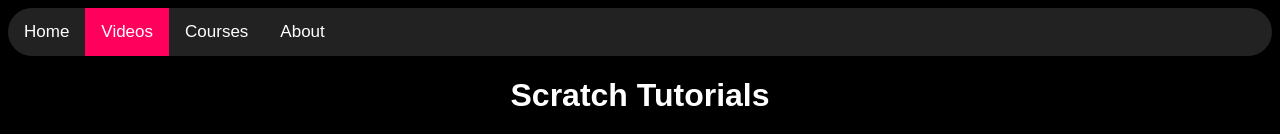
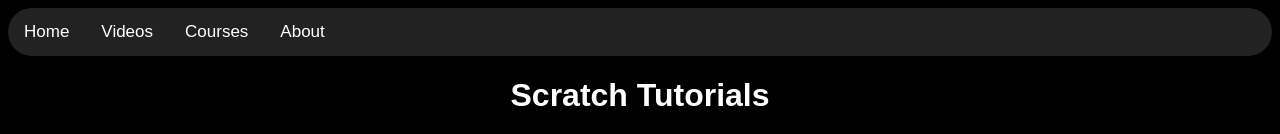
Before and after one commit to fath11/FathDev, a plain HTML site: page videos.html in a window 1280 px wide. Shown: the top 134 px of the page. Drawn offline with Linux system fonts and the light colour scheme.

Commit message:
Navbar improved with js so everything can be edited in one place + all styles are now in style.css

```diff
--- a/aboutstyle.css
+++ /dev/null
@@ -1,68 +0,0 @@
-selector {
-  property: value;
-}
-
-body {
-  background-color: black;
-  -webkit-text-fill-color: white;
-  font-family: "Sans-serif", "Arial";
-  text-align: center;
-}
-
-/* Add a black background color to the top navigation */
-.topnav {
-  background-color: #222;
-  overflow: hidden;
-  border-radius: 25px;
-}
-
-/* Style the links inside the navigation bar */
-.topnav a {
-  float: left;
-  color: #fff;
-  text-align: center;
-  padding: 14px 16px;
-  text-decoration: none;
-  font-size: 17px;
-}
-
-/* Change the color of links on hover */
-.topnav a:hover {
-  background-color: #333;
-  color: #fff;
-}
-
-/* Add a color to the active/current link */
-.topnav a.active {
-  background-color: #ff005c;
-  color: white;
-}
-
-.aboutlogo {
-  float: center;
-}
-
-.aboutfath {
-  text-align: left;
-  padding-left: 10px;
-  background-color: #111;
-  border-radius: 25px;
-  border-color: #222;
-  border-style: dotted;
-}
-
-a {
-  color: #ff005c;
-}
-
-a:hover {
-  color: #fdffa5;
-}
-
-.center {
-  display: block;
-  margin-left: auto;
-  margin-right: auto;
-  padding-top: 10px;
-  padding-bottom: 10px;
-}
--- a/courses.css
+++ /dev/null
@@ -1,39 +0,0 @@
-selector {
-  property: value;
-}
-
-body {
-  background-color: black;
-  -webkit-text-fill-color: white;
-  font-family: "Sans-serif", "Arial";
-  text-align: center;
-}
-
-/* Add a black background color to the top navigation */
-.topnav {
-  background-color: #222;
-  overflow: hidden;
-  border-radius: 25px;
-}
-
-/* Style the links inside the navigation bar */
-.topnav a {
-  float: left;
-  color: #fff;
-  text-align: center;
-  padding: 14px 16px;
-  text-decoration: none;
-  font-size: 17px;
-}
-
-/* Change the color of links on hover */
-.topnav a:hover {
-  background-color: #333;
-  color: #fff;
-}
-
-/* Add a color to the active/current link */
-.topnav a.active {
-  background-color: #ff005c;
-  color: white;
-}
--- /dev/null
+++ b/navbar.js
@@ -0,0 +1,86 @@
+// Create a new div element
+var navbar = document.createElement("div");
+navbar.className = "topnav";
+
+var home_state = set_state("home");
+var videos_state = set_state("videos");
+var courses_state = set_state("courses");
+var about_state = set_state("about");
+
+// Create and append the 'a' elements
+var links = [
+  {
+    href: "index.html",
+    text: "Home",
+    className: home_state,
+  },
+  {
+    href: "videos.html",
+    text: "Videos",
+    className: videos_state,
+  },
+  {
+    href: "courses.html",
+    text: "Courses",
+    className: courses_state
+  },
+  {
+    href: "about.html",
+    text: "About",
+    className: about_state
+  }
+];
+
+links.forEach(function(link) {
+  var aTag = document.createElement('a');
+  aTag.href = link.href;
+  aTag.textContent = link.text;
+
+  if (link.className) {
+    aTag.className = link.className;
+  }
+
+  navbar.appendChild(aTag);
+});
+
+function set_state(page) {
+  var currentLink = window.location.href;
+  switch (page) {
+    case 'home':
+      if (currentLink == "https://fathdev.fath11.repl.co/index.html") {
+        return "active";
+      }
+      else {
+        return "not-active";
+      }
+      break;
+    case 'videos':
+      if (currentLink == "https://fathdev.fath11.repl.co/videos.html") {
+        return "active";
+      }
+      else {
+        return "not-active";
+      }
+      break;
+    case 'courses':
+      if (currentLink == "https://fathdev.fath11.repl.co/courses.html") {
+        return "active";
+      }
+      else {
+        return "not-active";
+      }
+      break;
+    case 'about':
+      if (currentLink == "https://fathdev.fath11.repl.co/about.html") {
+        return "active";
+      }
+      else {
+        return "not-active";
+      }
+      break;
+  }
+}
+
+
+// Append the new div to the body
+document.body.appendChild(navbar);
--- a/style.css
+++ b/style.css
@@ -1,7 +1,3 @@
-selector {
-  property: value;
-}
-
 body {
   background-color: black;
   -webkit-text-fill-color: white;
@@ -60,3 +56,63 @@
   border-radius: 25px;
   padding-top: 10px;
 }
+
+/*videos page */
+
+.scratchtutorials {
+  text-align: left;
+}
+
+.ganditutorials {
+  text-align: left;
+}
+
+.godotdevlogs {
+  text-align: left;
+}
+
+.challenges {
+  text-align: left;
+}
+
+.products {
+  text-align: left;
+}
+
+iframe {
+  padding-left: 5px;
+  padding-right: 5px;
+}
+
+/* courses page */
+
+/* about page */
+
+.aboutlogo {
+  float: center;
+}
+
+.aboutfath {
+  text-align: left;
+  padding-left: 10px;
+  background-color: #111;
+  border-radius: 25px;
+  border-color: #222;
+  border-style: dotted;
+}
+
+a {
+  color: #ff005c;
+}
+
+a:hover {
+  color: #fdffa5;
+}
+
+.center {
+  display: block;
+  margin-left: auto;
+  margin-right: auto;
+  padding-top: 10px;
+  padding-bottom: 10px;
+}
--- a/videos.css
+++ /dev/null
@@ -1,64 +0,0 @@
-selector {
-  property: value;
-}
-
-body {
-  background-color: black;
-  -webkit-text-fill-color: white;
-  font-family: "Sans-serif", "Arial";
-  text-align: center;
-}
-
-/* Add a black background color to the top navigation */
-.topnav {
-  background-color: #222;
-  overflow: hidden;
-  border-radius: 25px;
-}
-
-/* Style the links inside the navigation bar */
-.topnav a {
-  float: left;
-  color: #fff;
-  text-align: center;
-  padding: 14px 16px;
-  text-decoration: none;
-  font-size: 17px;
-}
-
-/* Change the color of links on hover */
-.topnav a:hover {
-  background-color: #333;
-  color: #fff;
-}
-
-/* Add a color to the active/current link */
-.topnav a.active {
-  background-color: #ff005c;
-  color: white;
-}
-
-.scratchtutorials {
-  text-align: left;
-}
-
-.ganditutorials {
-  text-align: left;
-}
-
-.godotdevlogs {
-  text-align: left;
-}
-
-.challenges {
-  text-align: left;
-}
-
-.products {
-  text-align: left;
-}
-
-iframe {
-  padding-left: 5px;
-  padding-right: 5px;
-}
--- a/videos.html
+++ b/videos.html
@@ -2,16 +2,12 @@
 <html>
 
 <head>
-  <link rel="stylesheet" href="videos.css" />
+  <link rel="stylesheet" href="style.css" />
 </head>
 
 <body>
-  <div class="topnav">
-    <a href="index.html">Home</a>
-    <a class="active" href="#videos">Videos</a>
-    <a href="courses.html">Courses</a>
-    <a href="about.html">About</a>
-  </div>
+  <script src="navbar.js"></script>
+
   <h1>Scratch Tutorials</h1>
   <div class="scratchtutorials">
     <iframe width="560" height="315" src="https://www.youtube.com/embed/6Pe3bc_QPEs?si=ynjvYmyV1IvI6JNT"
@@ -56,4 +52,5 @@
       allowfullscreen></iframe>
   </div>
 </body>
+
 </html>
```
Also changed, not shown: about.html (+1 -1 lines), courses.html (+1 -1 lines), index.html (+3 -6 lines), script.js (deleted).
